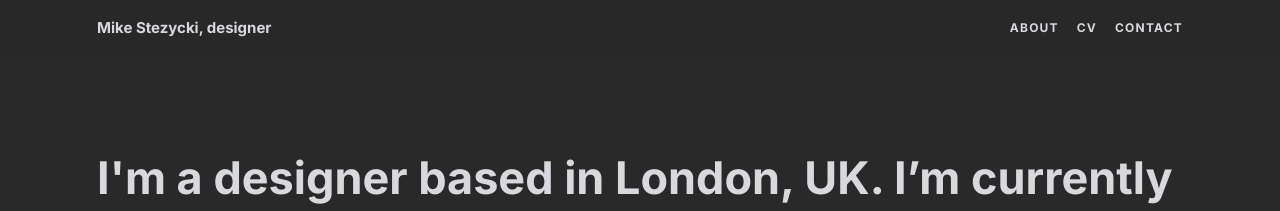
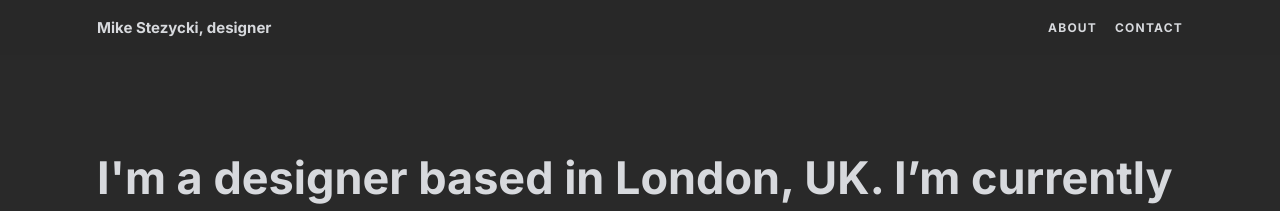
Before and after one commit to mr-stezz/mr-stezz.github.io, a Jekyll site: the page built from index.html, in a window 1280 px wide. Shown: the top 211 px of the page. Built offline with Jekyll 4.4.1, drawn with Linux system fonts in a browser that asks for light colours.

Commit message:
remove the CV from header nav and put it in footer nav

```diff
--- a/_includes/_structure.page-footer.html
+++ b/_includes/_structure.page-footer.html
@@ -1,8 +1,8 @@
 <footer class="page-footer" role="contentinfo">
   <nav class="wrapper">
-    <a href="https://unsplash.com/@stez" rel="noreferrer" class="nav-link" target="_blank"><span class="visually-hidden">Download my photography for free on Unsplash.</span><svg class="icon  icon--medium" aria-hidden="true" role="img"><use xmlns:xlink="http://www.w3.org/1999/xlink" xlink:href="#unsplash"></use></svg></a>
-    <a href="https://codepen.io/mr-stezz/" rel="noreferrer" class="nav-link" target="_blank"><span class="visually-hidden">Have a look at my code scrapbook on Codepen.</span><svg class="icon  icon--medium" aria-hidden="true" role="img"><use xmlns:xlink="http://www.w3.org/1999/xlink" xlink:href="#codepen"></use></svg></a>
+    <a href="/cv" rel="noreferrer" class="nav-link" target="_blank" title="Read my résumé"><span class="visually-hidden">Read my résumé.</span><svg class="icon  icon--large" aria-hidden="true" role="img"><use xmlns:xlink="http://www.w3.org/1999/xlink" xlink:href="#cv"></use></svg></a>
+    <a href="https://codepen.io/mr-stezz/" rel="noreferrer" class="nav-link" target="_blank"><span class="visually-hidden">Have a look at my code scrapbook on Codepen.</span><svg class="icon  icon--large" aria-hidden="true" role="img"><use xmlns:xlink="http://www.w3.org/1999/xlink" xlink:href="#codepen"></use></svg></a>
     <p class="text-col"><small>Typeset in <a href="https://www.monotype.com/fonts/neue-haas-unica">Neue Haas Unica</a>. Hosted on <a href="https://github.com/mr-stezz/mr-stezz.github.io">Github</a> and served with <a href="https://www.netlify.com/">Netlify</a>. Strictly no analytics or tracking. Designed and coded with <span role="img" aria-label="Coffee" tabindex="0">☕️</span> and <span role="img" aria-label="Red Heart" tabindex="0">❤️</span> in the <span role="img" aria-label="Union Jack Flag" tabindex="0">🇬🇧</span>. Licensed with Creative Commons Attribution 2020.</small></p>
-    <a href="#js-top-of-page" class="nav-link nav-link-top" data-scroll><span class="visually-hidden">Return to the top of the page.</span><svg class="icon  icon--medium" aria-hidden="true" role="img"><use xmlns:xlink="http://www.w3.org/1999/xlink" xlink:href="#caret-up"></use></svg></a>
+    <a href="#js-top-of-page" class="nav-link nav-link-top" data-scroll><span class="visually-hidden">Return to the top of the page.</span><svg class="icon  icon--large" aria-hidden="true" role="img"><use xmlns:xlink="http://www.w3.org/1999/xlink" xlink:href="#caret-up"></use></svg></a>
   </nav>
 </footer>
```
Also changed, not shown: cv.md (+0 -1 lines).
